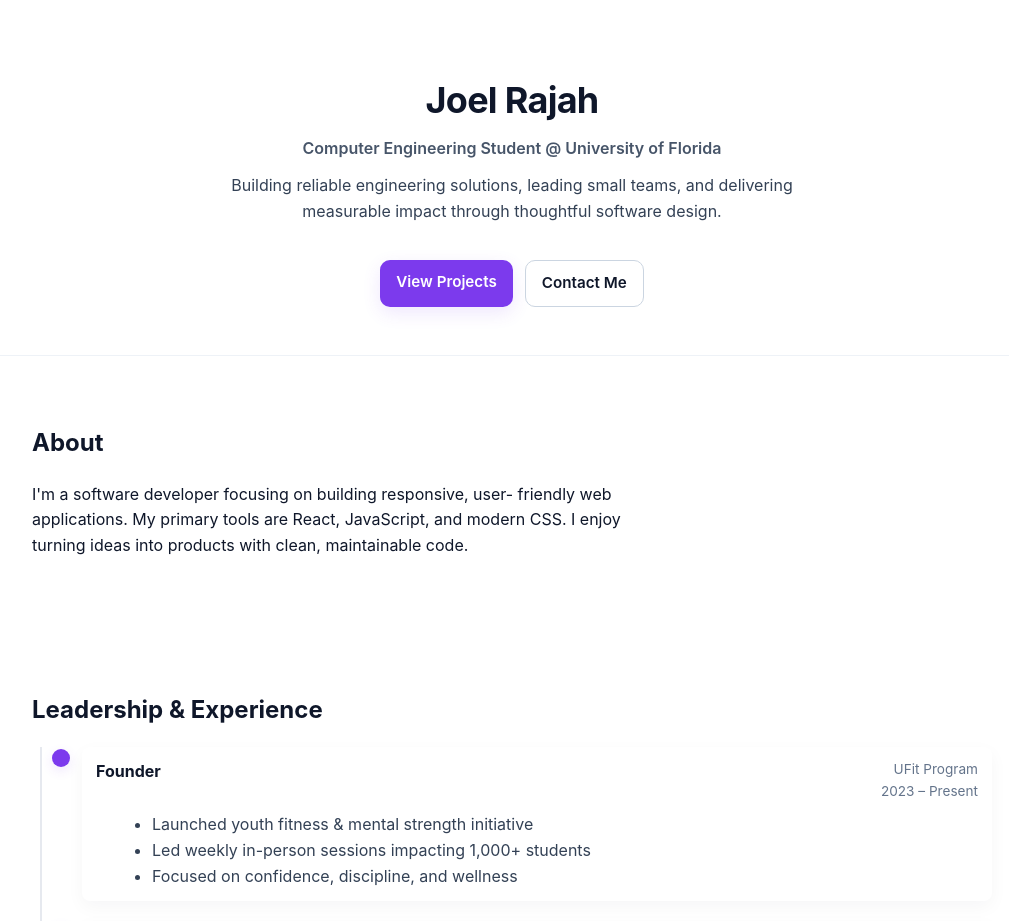
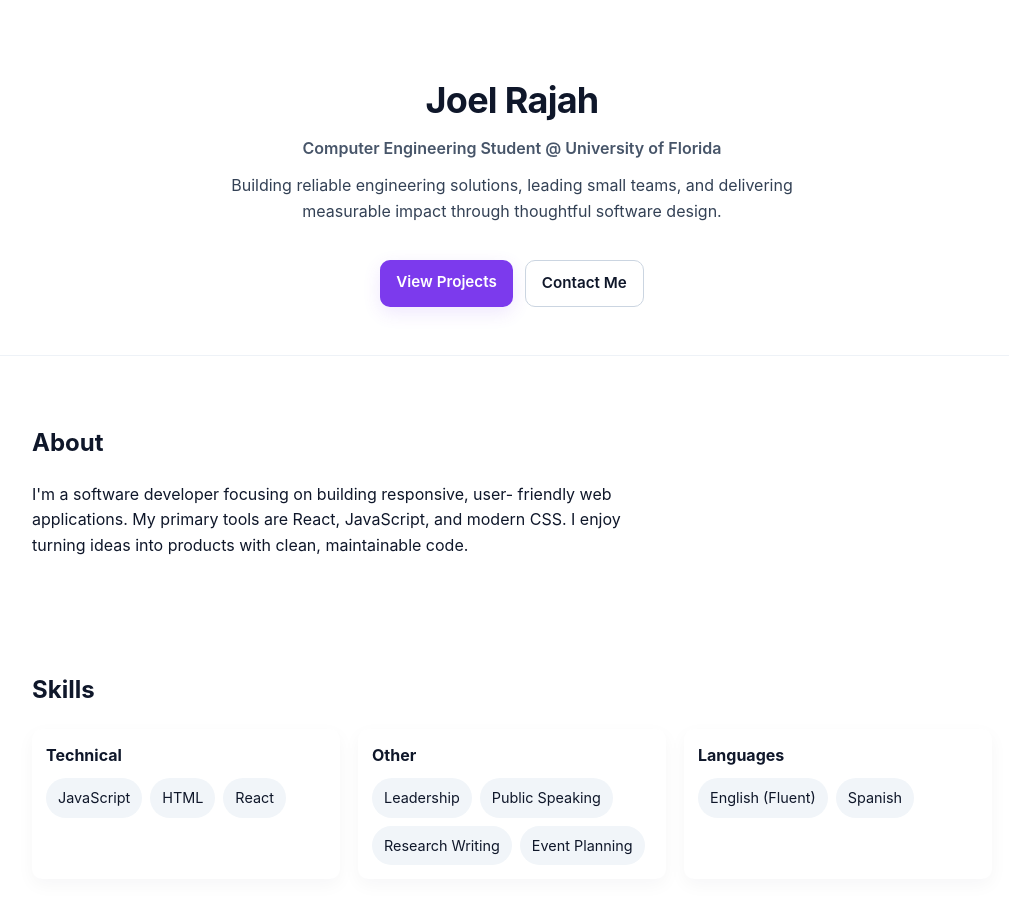
Before and after one commit to joelrajah08/joelrajah08.github.io, a React (Create React App) app: page / in a window 1280 px wide. Shown: the top 921 px of the page, without its empty margins (128-1137 px from the left). Built offline with nearby package versions, Linux system fonts and the light colour scheme.

Commit message:
feat(skills): add grouped skills section with pill-style UI

```diff
--- a/src/App.css
+++ b/src/App.css
@@ -225,3 +225,15 @@
   .hero h1 { font-size: 1.6rem; }
   .container { width: 94%; }
 }
+
+/* Skills section */
+.skills-section { padding-top: 28px; padding-bottom: 28px; }
+.skills-grid { display: grid; grid-template-columns: repeat(auto-fit, minmax(220px, 1fr)); gap: 18px; margin-top: 12px; }
+.skills-group { background: #fff; padding: 14px; border-radius: 10px; box-shadow: 0 6px 18px rgba(16,24,40,0.04); }
+.skills-group h4 { margin: 0 0 10px 0; font-size: 1rem; }
+.skill-pills { display:flex; flex-wrap:wrap; gap:8px; }
+.skill-pill { display:inline-block; padding:8px 12px; background: #f1f5f9; color: #0f172a; border-radius: 999px; font-size:0.9rem; }
+
+@media (max-width: 520px) {
+  .skill-pill { padding:6px 10px; font-size:0.86rem; }
+}
--- a/src/App.js
+++ b/src/App.js
@@ -32,6 +32,39 @@ function App() {
           </p>
         </section>
 
+        <section id="skills" className="section skills-section">
+          <h2>Skills</h2>
+
+          <div className="skills-grid">
+            <div className="skills-group">
+              <h4>Technical</h4>
+              <div className="skill-pills">
+                <span className="skill-pill">JavaScript</span>
+                <span className="skill-pill">HTML</span>
+                <span className="skill-pill">React</span>
+              </div>
+            </div>
+
+            <div className="skills-group">
+              <h4>Other</h4>
+              <div className="skill-pills">
+                <span className="skill-pill">Leadership</span>
+                <span className="skill-pill">Public Speaking</span>
+                <span className="skill-pill">Research Writing</span>
+                <span className="skill-pill">Event Planning</span>
+              </div>
+            </div>
+
+            <div className="skills-group">
+              <h4>Languages</h4>
+              <div className="skill-pills">
+                <span className="skill-pill">English (Fluent)</span>
+                <span className="skill-pill">Spanish</span>
+              </div>
+            </div>
+          </div>
+        </section>
+
         <Timeline entries={experience} />
 
         <section id="projects" className="section projects">
```
